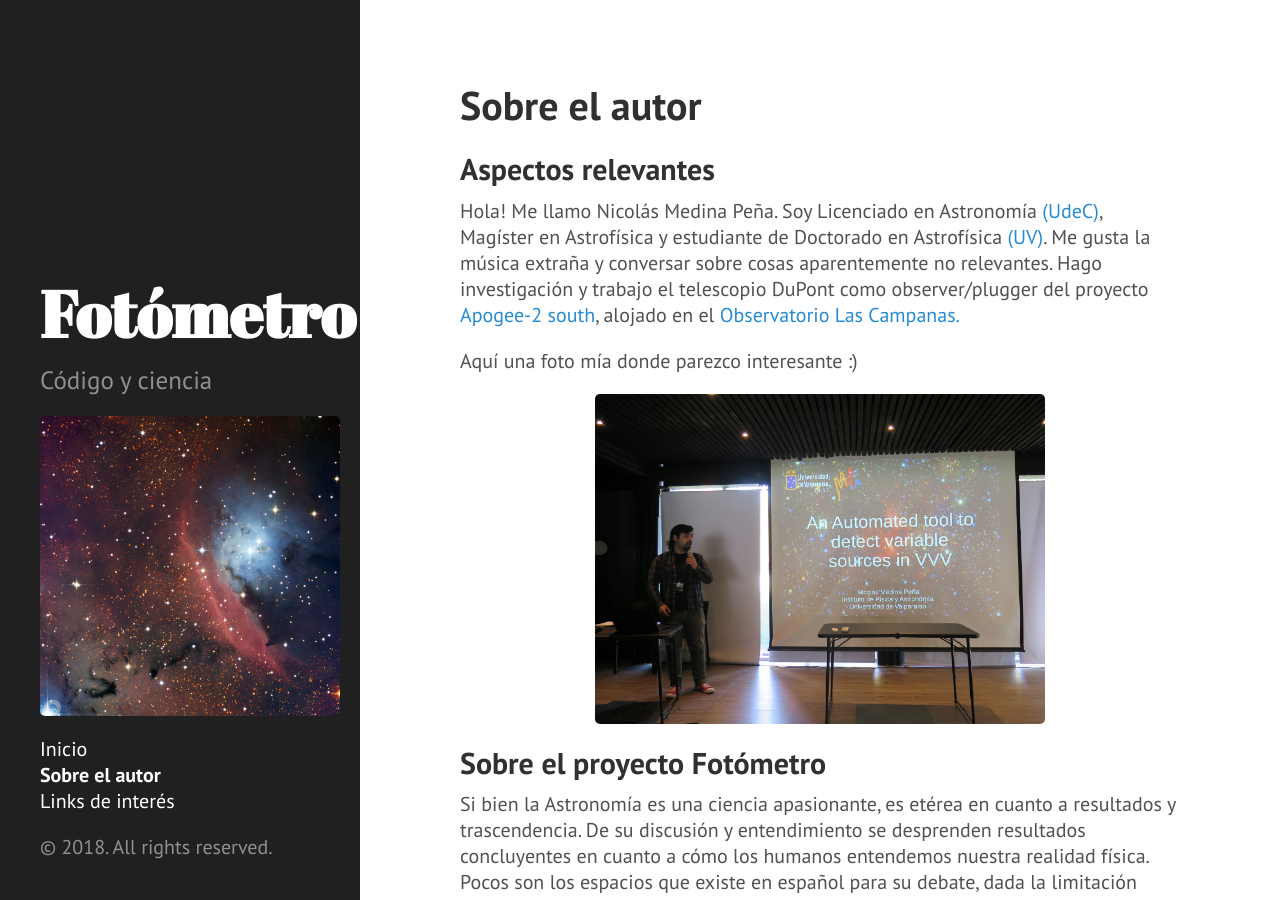
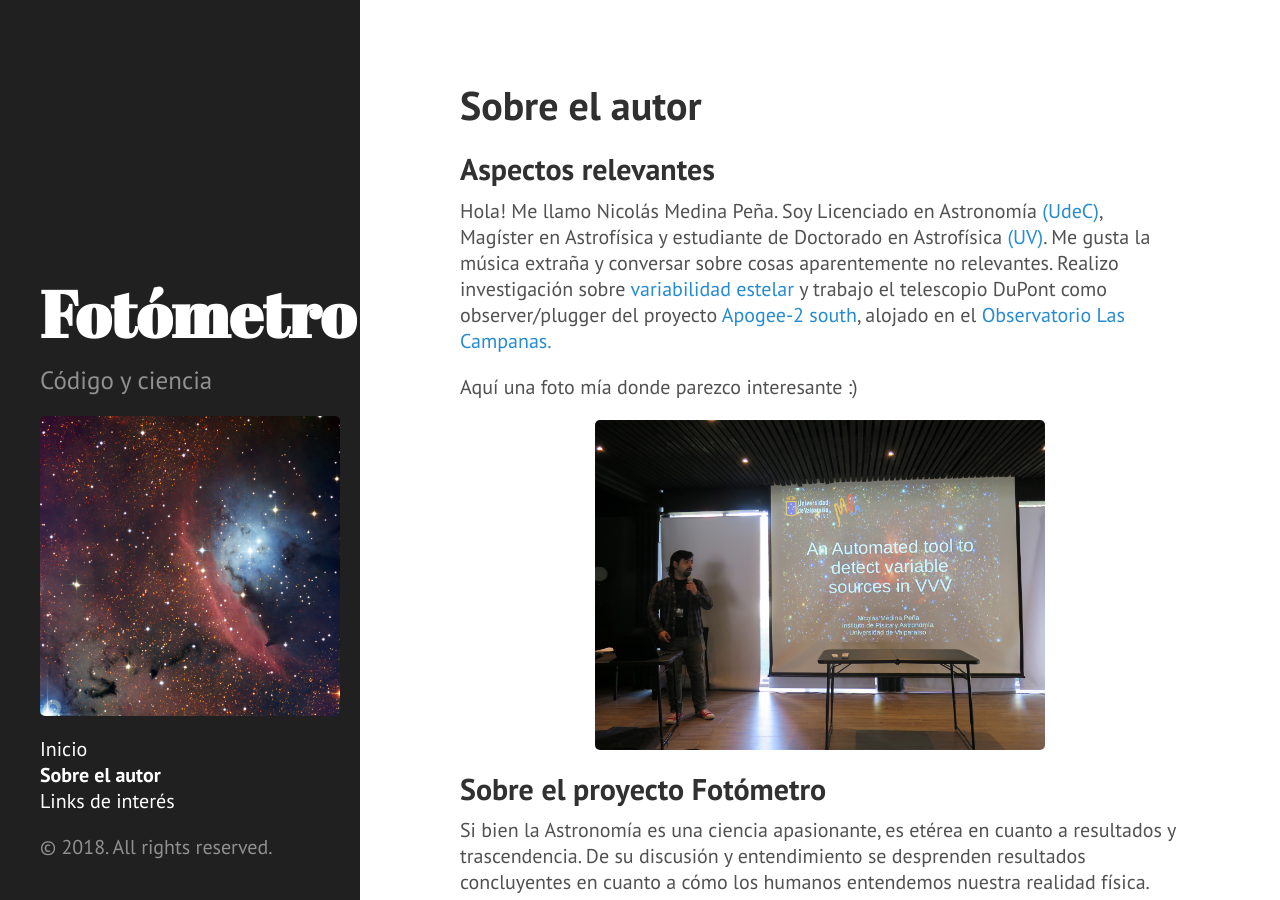
Before and after one commit to nicomedinap/nicomedinap.github.io, a Jekyll site: the page built from about.md, in a window 1280 px wide and 900 px high. Built offline with Jekyll 4.4.1, drawn with Linux system fonts in a browser that asks for light colours.

Commit message:
Update about.md

```diff
--- a/about.md
+++ b/about.md
@@ -6,7 +6,7 @@ title: Sobre el autor
 ## Aspectos relevantes
 
 Hola! Me llamo Nicolás Medina Peña. Soy Licenciado en Astronomía [(UdeC)](http://www.udec.cl/pexterno/){:target="_blank"}, Magíster en Astrofísica y estudiante de Doctorado en Astrofísica [(UV)](http://uv.cl/){:target="_blank"}. Me gusta la música extraña y conversar sobre cosas aparentemente no relevantes.
-Hago investigación y trabajo el telescopio DuPont como observer/plugger del proyecto [Apogee-2 south](http://www.sdss.org/surveys/apogee-2/){:target="_blank"}, alojado en el [Observatorio Las Campanas.](https://es.wikipedia.org/wiki/Observatorio_Las_Campanas){:target="_blank"}
+Realizo investigación sobre [variabilidad estelar](https://es.wikipedia.org/wiki/Estrella_variable){:target="_blank"} y trabajo el telescopio DuPont como observer/plugger del proyecto [Apogee-2 south](http://www.sdss.org/surveys/apogee-2/){:target="_blank"}, alojado en el [Observatorio Las Campanas.](https://es.wikipedia.org/wiki/Observatorio_Las_Campanas){:target="_blank"}
 
 Aquí una foto mía donde parezco interesante :)
 
```
